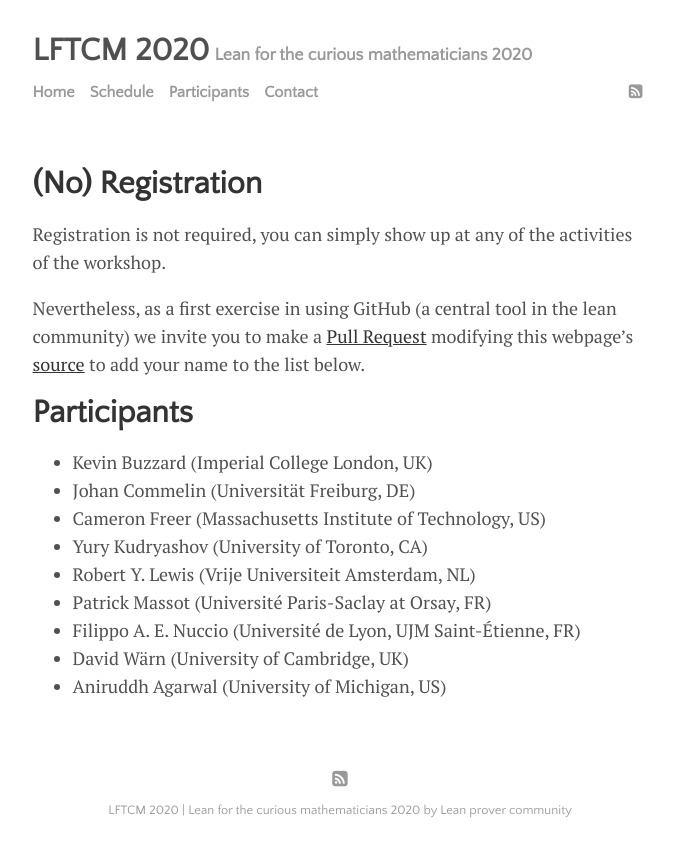
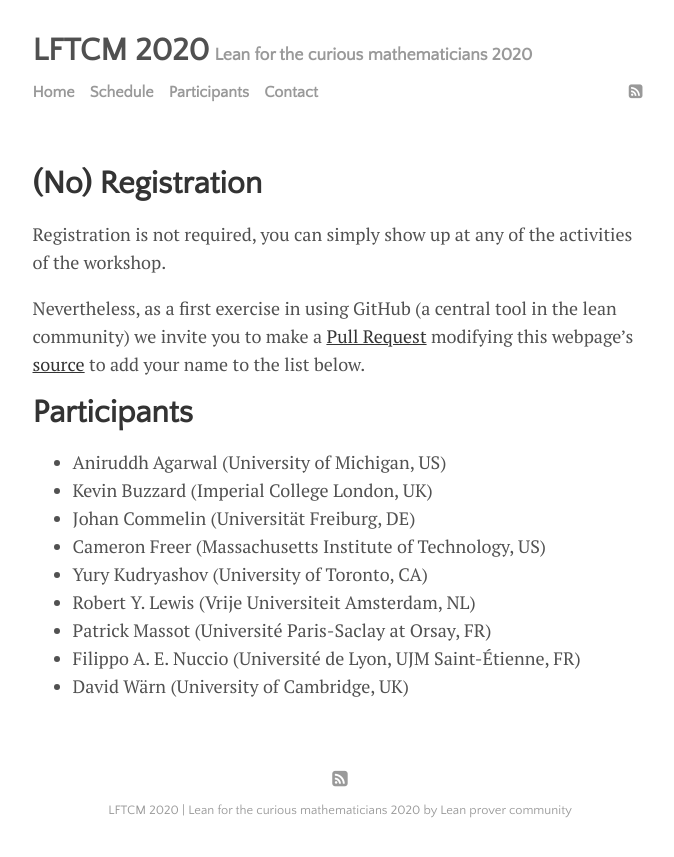
Before and after one commit to leanprover-community/lftcm2020, a Jekyll site: the page built from participants.md, in a window 1280 px wide. Shown: the top 857 px of the page, without its empty margins (300-974 px from the left). Built offline with Jekyll 4.4.1, drawn with Linux system fonts in a browser that asks for light colours; part of the change alters nothing that is shown.

```diff
--- a/participants.md
+++ b/participants.md
@@ -15,6 +15,7 @@ we invite you to make a [Pull Request](https://help.github.com/en/github/collabo
 
 # Participants
 
+* Aniruddh Agarwal (University of Michigan, US)
 * Kevin Buzzard (Imperial College London, UK)
 * Johan Commelin (Universität Freiburg, DE)
 * Cameron Freer (Massachusetts Institute of Technology, US)
@@ -23,4 +24,3 @@ we invite you to make a [Pull Request](https://help.github.com/en/github/collabo
 * Patrick Massot (Université Paris-Saclay at Orsay, FR)
 * Filippo A. E. Nuccio (Université de Lyon, UJM Saint-Étienne, FR)
 * David Wärn (University of Cambridge, UK)
-* Aniruddh Agarwal (University of Michigan, US)
```
